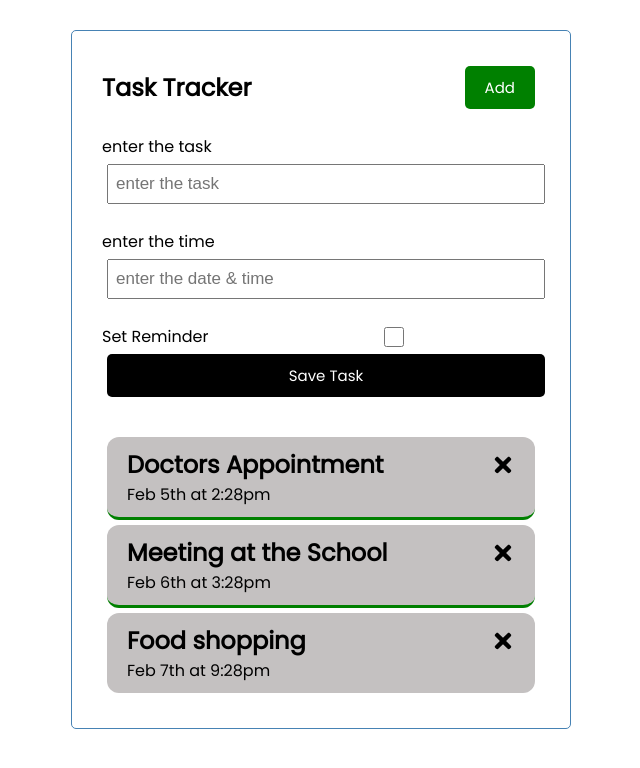
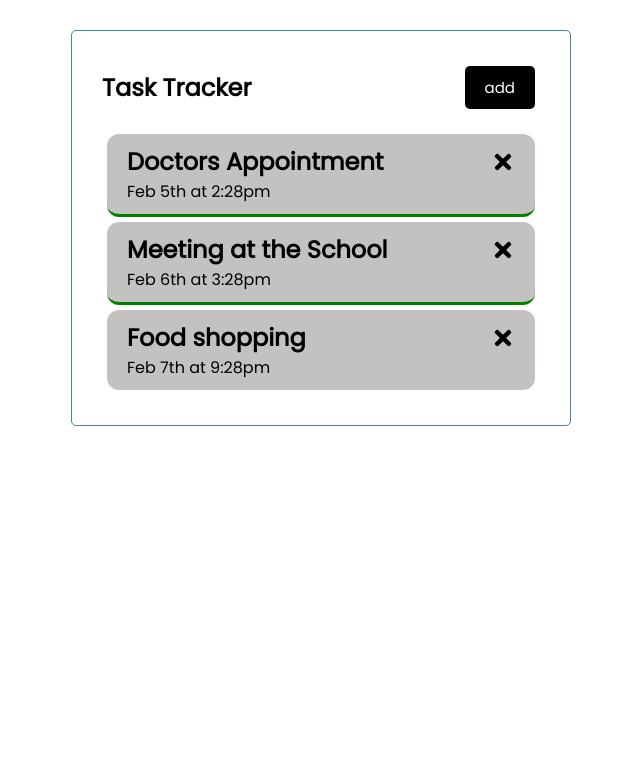
Before and after one commit to haamid10/Task-Tracker-with-Gsap, a React (Create React App) app: page / in a window 1280 px wide. Shown: the top 768 px of the page, without its empty margins (319-959 px from the left). Built offline with nearby package versions, Linux system fonts and the light colour scheme.

Commit message:
i have an error

```diff
--- a/src/App.jsx
+++ b/src/App.jsx
@@ -22,6 +22,8 @@ const App = () => {
     reminder: false
 }
 ])
+const [showAdd , setShowAdd]=useState(false)
+
 // add Task
 const addTask =(task)=>{
   const id= Math.floor(Math.random()*1000)+1
@@ -38,10 +40,14 @@ const toggleReminder =(id) =>{
   setTasks(tasks.map((task)=>task.id == id ?{...task,reminder:!task.reminder}: task ))
   console.log(id)
 }
+
   return (
     <div className="container">
-      <Header />
-      <AddTask onAdd={addTask}/>
+      <Header add={()=>setShowAdd(!showAdd)}/>
+      {showAdd && <AddTask onAdd={addTask}/>}
+
+
+
       <Tasks  onToggle={toggleReminder} tasks={tasks} onDelete={deleteBtn}/>
       <h1  ></h1>
     </div>
--- a/src/components/Button.jsx
+++ b/src/components/Button.jsx
@@ -4,5 +4,7 @@ const Button = ({text,color}) => {
     <button className="btn " style={{backgroundColor:color}}>{text}</button>
   )
 }
-
+Button.defaultProps ={
+  text: "add"
+}
 export default Button
--- a/src/components/Header.jsx
+++ b/src/components/Header.jsx
@@ -1,11 +1,10 @@
 import Button from "./Button"
-const Header = ({title}) => {
+const Header = ({title ,add}) => {
   return (
     <header className="header">
       <h2>{title}</h2>
 
-   <Button text="Add" color="green"/>
-
+   <Button className="btn" onClick={add}  />
       </header>
 
   )
```
